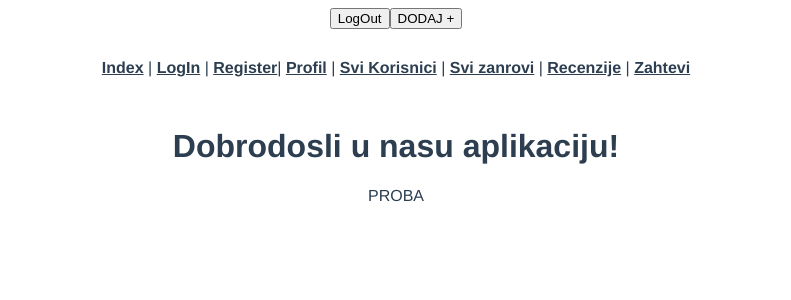
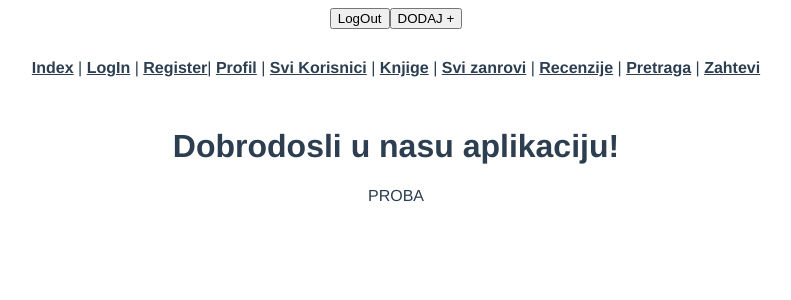
Before and after one commit to kaeyish/ProjekatWeb, a Vue app in the folder frontend/: page / in a window 1280 px wide. Shown: the top 300 px of the page, without its empty margins (244-1035 px from the left). Built offline with nearby package versions, Linux system fonts and the light colour scheme.

Commit message:
Popravljene sitnice

```diff
--- a/frontend/src/App.vue
+++ b/frontend/src/App.vue
@@ -12,8 +12,10 @@
     <router-link to="/register">Register</router-link>|
     <router-link to="/userProfile">Profil</router-link>   |
     <router-link to="/korisnici">Svi Korisnici</router-link> |
+    <router-link to = '/knjige'>Knjige</router-link> |
     <router-link to = '/zanrovi'>Svi zanrovi</router-link> |
     <router-link to = '/recenzije'>Recenzije</router-link> |
+    <router-link to = '/pretraga'>Pretraga</router-link> |
     <router-link to="/zahtevi">Zahtevi</router-link>
 
 
--- a/frontend/src/router/index.js
+++ b/frontend/src/router/index.js
@@ -19,6 +19,8 @@ import DodavanjeZanra from '../views/DodavanjeZanraView.vue'
 import DodavanjeKnjige from '../views/DodavanjeKnjigeView.vue'
 import ZanroviView from '../views/ZanroviView.vue'
 import RecenzijeView from '../views/RecenzijeView.vue'
+import PretragaView from '../views/PretragaKnjigeView.vue'
+
 const routes = [
   {
     path: '/',
@@ -121,6 +123,11 @@ const routes = [
   name: 'recenzije',
   component: RecenzijeView
 },
+{
+  path: '/pretraga',
+  name: 'pretraga',
+  component: PretragaView
+},
 ]
 
 const router = createRouter({
```
Also changed, not shown: 1 other file (tests, documents, lock files or other folders).
